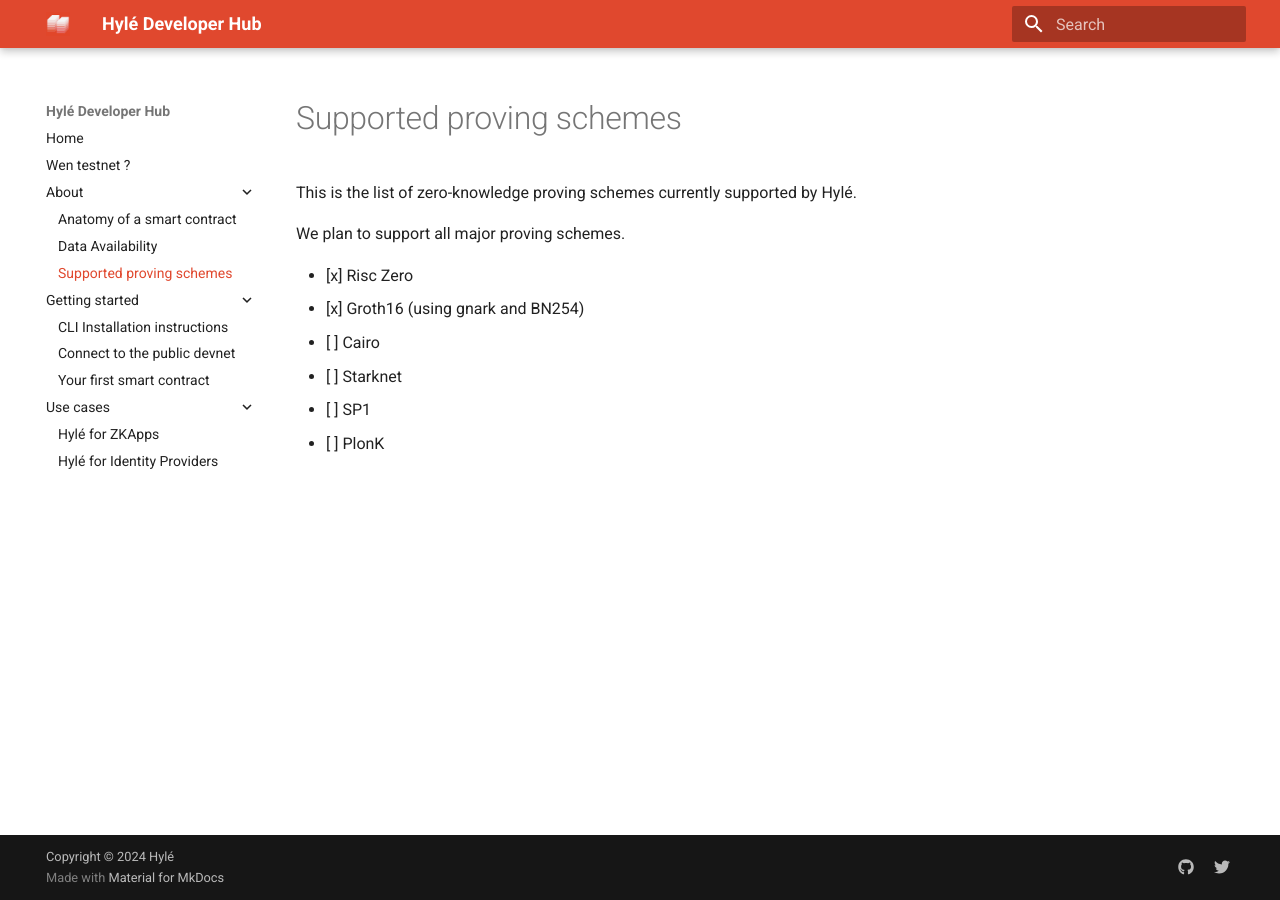
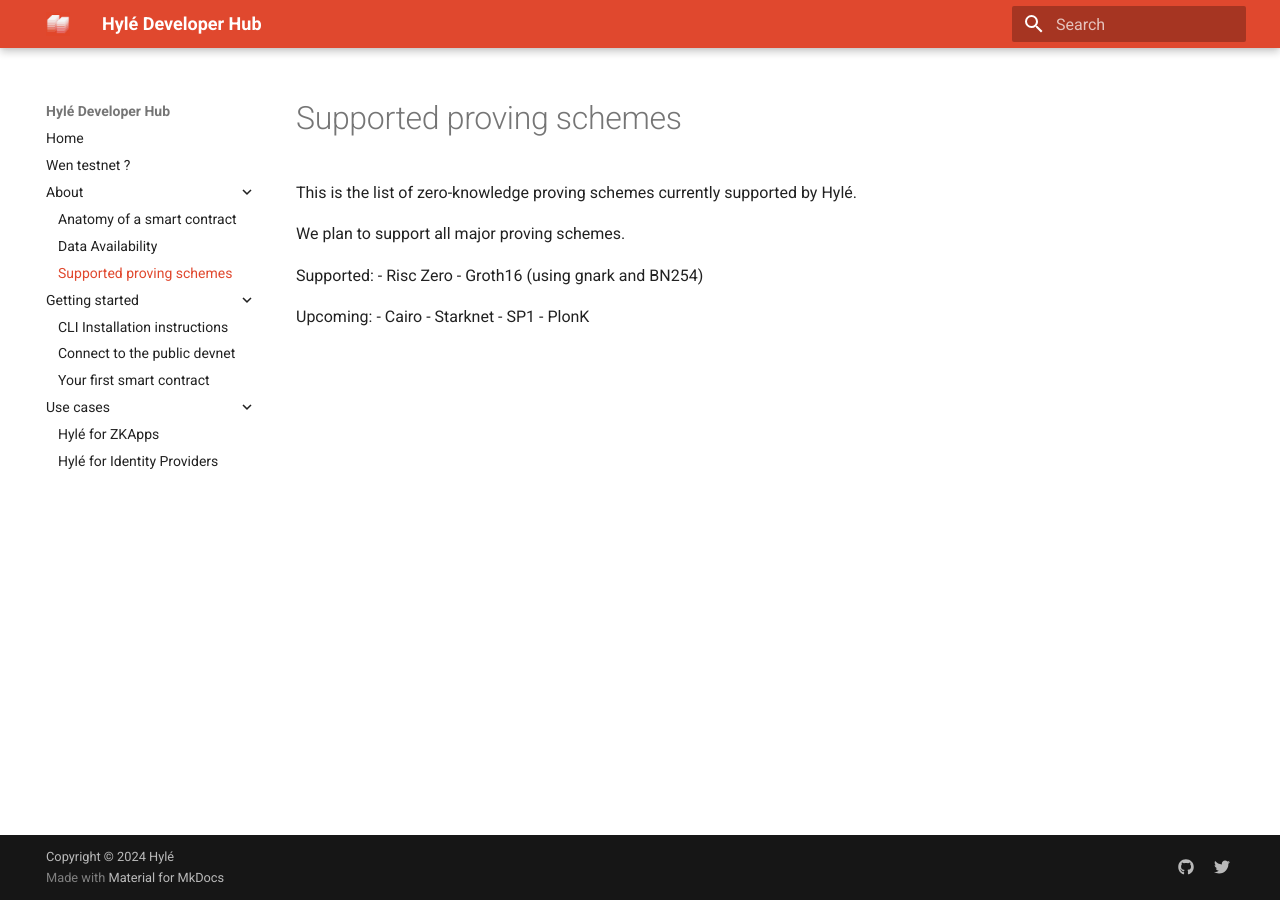
Before and after one commit to Hyle-org/devhub-hyle, an MkDocs documentation site: the page built from docs/about/supported-proving-schemes.md, in a window 1280 px wide. Built offline with MkDocs 1.6.1 and Material for MkDocs 9.7.7, drawn with Linux system fonts in a browser that asks for light colours; some of the changed lines change nothing that is shown.

Commit message:
Fix checkboxes

```diff
--- a/docs/about/supported-proving-schemes.md
+++ b/docs/about/supported-proving-schemes.md
@@ -9,9 +9,12 @@
 
 We plan to support all major proving schemes.
 
- - [x] Risc Zero
- - [x] Groth16 (using gnark and BN254)
- - [ ] Cairo
-   - [ ] Starknet
- - [ ] SP1
- - [ ] PlonK
+Supported:
+- Risc Zero
+- Groth16 (using gnark and BN254)
+
+Upcoming:
+- Cairo
+  - Starknet
+- SP1
+- PlonK
```
